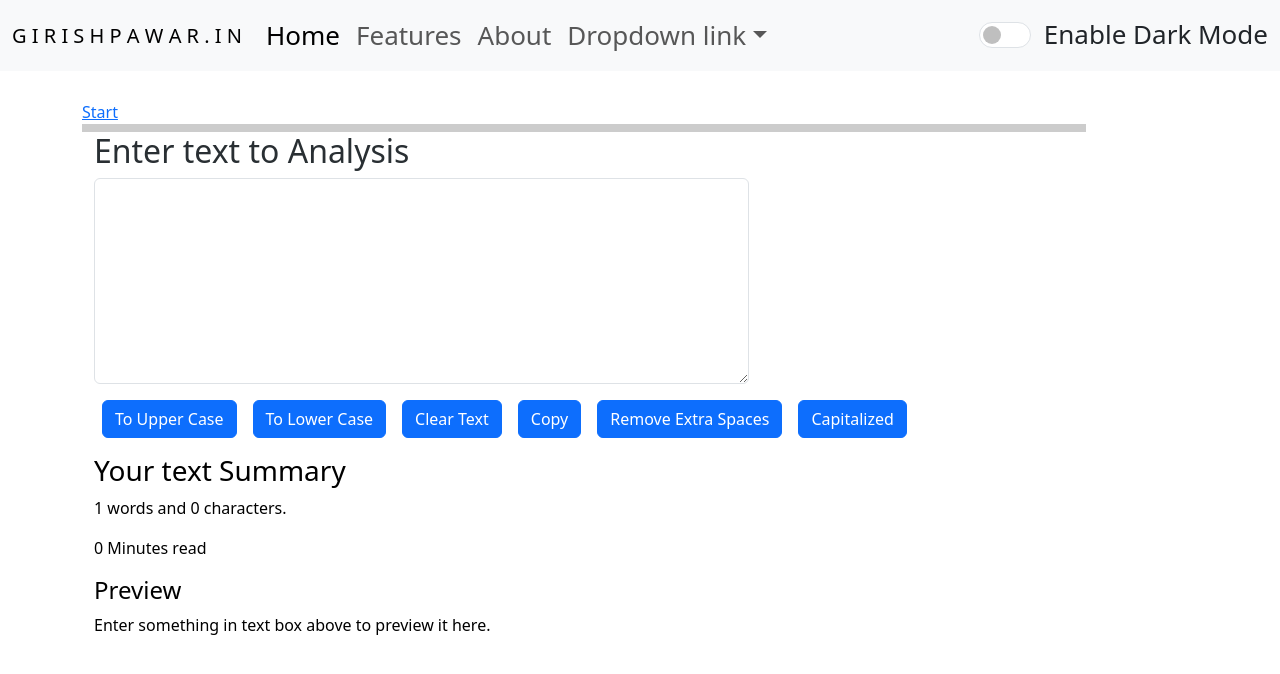
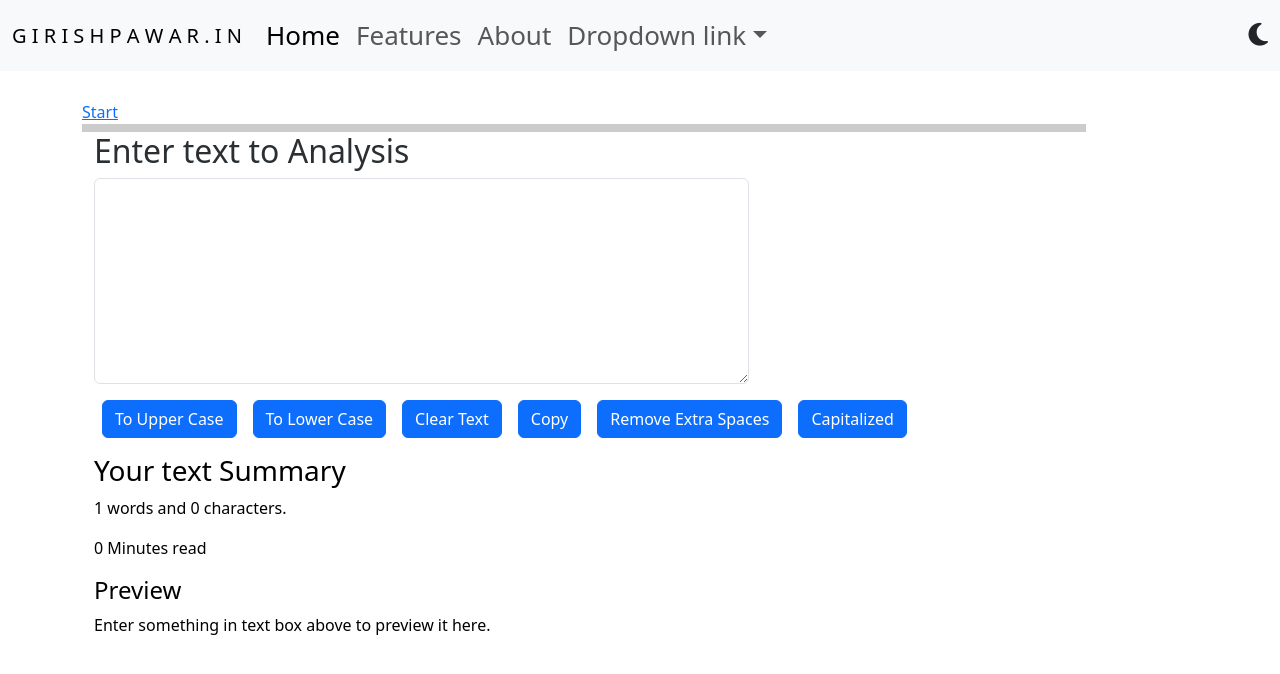
Before and after one commit to giiriishpawar/giiriishpawar, a React (Create React App) app: page / in a window 1280 px wide. Shown: the top 674 px of the page. Built offline with nearby package versions, Linux system fonts and the light colour scheme; the HTML template or start-up script is replaced by a standard one.

Commit message:
dark mode icon added

```diff
--- a/package.json
+++ b/package.json
@@ -3,6 +3,7 @@
   "version": "0.1.0",
   "private": true,
   "dependencies": {
+    "@fortawesome/fontawesome-free": "^6.4.2",
     "@fortawesome/fontawesome-svg-core": "^6.4.2",
     "@testing-library/jest-dom": "^5.16.4",
     "@testing-library/react": "^13.3.0",
--- a/src/App.js
+++ b/src/App.js
@@ -1,6 +1,9 @@
 
 import 'bootstrap/dist/css/bootstrap.min.css';
 import 'bootstrap/dist/js/bootstrap.bundle.min';
+import '@fortawesome/fontawesome-free/css/fontawesome.css'
+import '@fortawesome/fontawesome-free/css/brands.css'
+import '@fortawesome/fontawesome-free/css/solid.css'
 import $ from 'jquery';
 import Popper from 'popper.js';
 import React, {useState} from 'react';
@@ -51,7 +54,7 @@ function App() {
       </header>
       <section>
       <Alert alert={alert}/>
-      <ProgressBar></ProgressBar>
+      <ProgressBar mode={mode}></ProgressBar>
         <TextForm lable="Enter text to Analysis" mode={mode} showAlert={showAlert}/>
         {/* <About/> */}
         {/* <p>
--- a/src/components/layout/navigation/Navbar/Navbar.js
+++ b/src/components/layout/navigation/Navbar/Navbar.js
@@ -33,8 +33,10 @@ export default function Navbar(props) {
             </ul>
             </div>
             <div className={`form-check form-switch text-${props.mode==='dark'?'light':'dark'}`}>
-                <input className="form-check-input" type="checkbox" role="switch" id="flexSwitchCheckDefault" onClick={props.toggleMode}/>
-                <label className="form-check-label" htmlFor="flexSwitchCheckDefault">Enable Dark Mode</label>
+            <span className="fa-solid fa-moon" onClick={props.toggleMode}></span>
+                {/* <input className="form-check-input" type="checkbox" role="switch" id="flexSwitchCheckDefault" onClick={props.toggleMode}/>
+                <label className="form-check-label" htmlFor="flexSwitchCheckDefault">Enable Dark Mode</label> */}
+
             </div>
         </div>
     </nav>
--- a/src/views/ProgressBar/ProgressBar.js
+++ b/src/views/ProgressBar/ProgressBar.js
@@ -27,7 +27,7 @@ export default function ProgressBar(props) {
   return (
     <>
 
-        <div id="txt"><a href="#" onClick={startClock}>Start</a> </div>
+        <div id="txt" style={{color: props.mode==='light'?'#292F33':'white'}}><a href="#" onClick={startClock}>Start</a> </div>
         <div className="progress-container">
             <div className="progress-bar" id="myBar"></div>
         </div>
```
Also changed, not shown: 1 other file (tests, documents, lock files or other folders).
